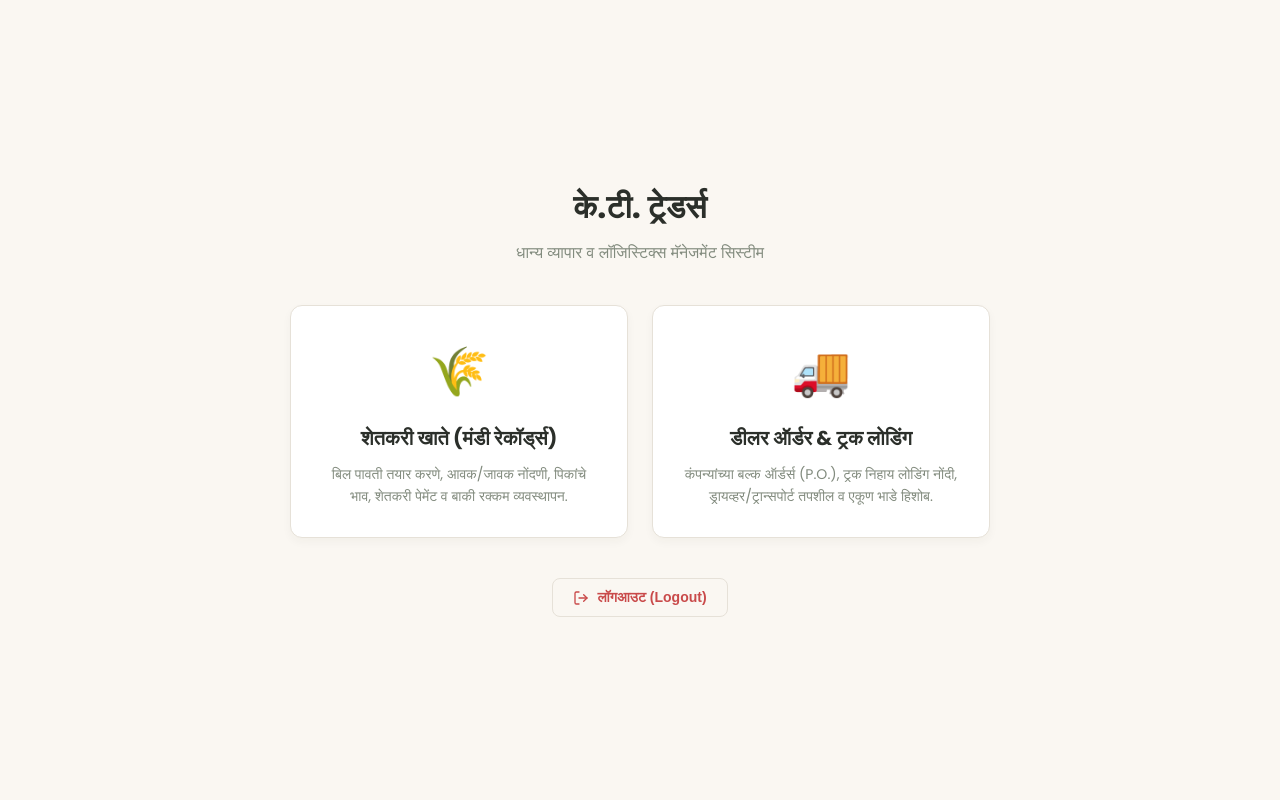
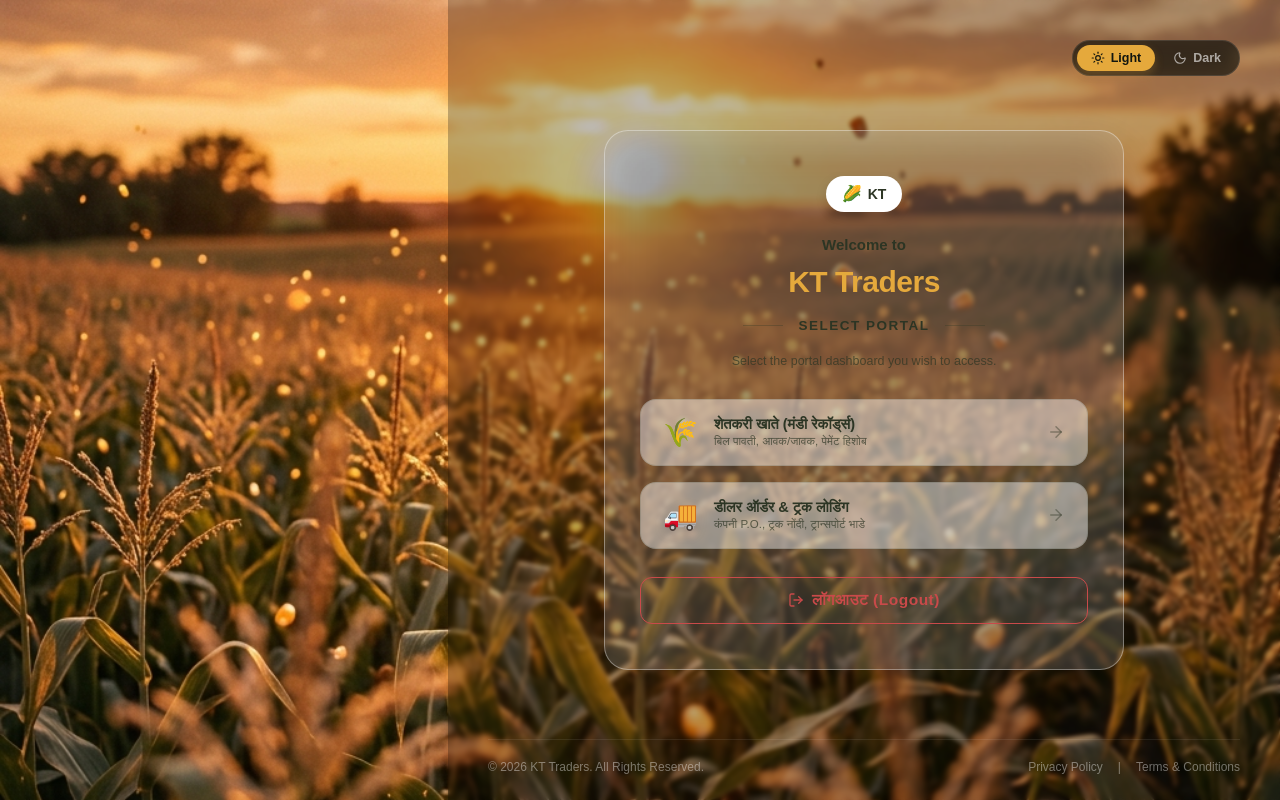
Before and after one commit to MAYURSHEWALE12/mandi-record-keeper, a React (Create React App) app in the folder frontend/: page /select-dashboard in a window 1280 px wide. Built offline with nearby package versions, Linux system fonts and the light colour scheme; no server answers; sample sign-in values are in the browser's storage.

Commit message:
feat: implement matching split screen glassmorphism portal selection menu

```diff
--- a/frontend/src/components/loginpage/LoginPage.css
+++ b/frontend/src/components/loginpage/LoginPage.css
@@ -669,3 +669,89 @@ body.dark-theme .help-widget {
   background: rgba(0, 0, 0, 0.2);
   border-color: rgba(255, 255, 255, 0.04);
 }
+
+/* ---- Portal Selection Buttons (Light Mode Default) ---- */
+.glass-selection-btn {
+  width: 100%;
+  display: flex;
+  align-items: center;
+  justify-content: space-between;
+  padding: 16px 22px;
+  background: rgba(255, 255, 255, 0.45); /* Bright translucent in light theme */
+  border: 1px solid rgba(44, 53, 36, 0.15);
+  border-radius: 16px;
+  color: #12160F;
+  cursor: pointer;
+  transition: all 0.25s ease;
+  text-align: left;
+}
+
+.glass-selection-btn:hover {
+  transform: translateY(-2px);
+  background: rgba(255, 255, 255, 0.75);
+  border-color: #E5A93C;
+  box-shadow: 0 8px 20px rgba(0, 0, 0, 0.08);
+}
+
+.btn-portal-content {
+  display: flex;
+  align-items: center;
+  gap: 16px;
+}
+
+.btn-portal-emoji {
+  font-size: 28px;
+  filter: drop-shadow(0 4px 6px rgba(0,0,0,0.1));
+}
+
+.btn-portal-text-wrap h4 {
+  font-size: 14.5px;
+  font-weight: 700;
+  color: #2C3524;
+  margin-bottom: 2px;
+}
+
+.btn-portal-text-wrap p {
+  font-size: 11.5px;
+  color: rgba(44, 53, 36, 0.7);
+}
+
+.btn-arrow {
+  color: rgba(44, 53, 36, 0.4);
+  transition: transform 0.25s ease, color 0.25s ease;
+}
+
+.glass-selection-btn:hover .btn-arrow {
+  transform: translateX(4px);
+  color: #E5A93C;
+}
+
+/* Dark mode overrides for selection buttons */
+body.dark-theme .glass-selection-btn {
+  background: rgba(0, 0, 0, 0.25);
+  border-color: rgba(255, 255, 255, 0.08);
+  color: #fff;
+}
+
+body.dark-theme .glass-selection-btn:hover {
+  background: rgba(0, 0, 0, 0.35);
+  border-color: #E5A93C;
+  box-shadow: 0 8px 20px rgba(0, 0, 0, 0.2);
+}
+
+body.dark-theme .btn-portal-text-wrap h4 {
+  color: #fff;
+}
+
+body.dark-theme .btn-portal-text-wrap p {
+  color: rgba(255, 255, 255, 0.55);
+}
+
+body.dark-theme .btn-arrow {
+  color: rgba(255, 255, 255, 0.4);
+}
+
+/* Logout button hover state */
+.logout-btn-selection:hover {
+  background: rgba(201, 74, 74, 0.1) !important;
+}
--- a/frontend/src/pages/DashboardSelection.jsx
+++ b/frontend/src/pages/DashboardSelection.jsx
@@ -1,9 +1,31 @@
-import React from "react";
+import React, { useState, useEffect } from "react";
 import { useNavigate } from "react-router-dom";
-import { LogOut } from "lucide-react";
+import { LogOut, Sun, Moon, Phone, Award, Users, Truck, ArrowRight } from "lucide-react";
+import "../components/loginpage/LoginPage.css";
 
 const DashboardSelection = () => {
   const navigate = useNavigate();
+  const [isDark, setIsDark] = useState(() => {
+    return localStorage.getItem("theme") === "dark";
+  });
+
+  useEffect(() => {
+    if (isDark) {
+      document.body.classList.add("dark-theme");
+    } else {
+      document.body.classList.remove("dark-theme");
+    }
+  }, [isDark]);
+
+  const toggleTheme = (theme) => {
+    if (theme === "dark") {
+      setIsDark(true);
+      localStorage.setItem("theme", "dark");
+    } else {
+      setIsDark(false);
+      localStorage.setItem("theme", "light");
+    }
+  };
 
   const handleLogout = () => {
     localStorage.removeItem("token");
@@ -12,127 +34,164 @@ const DashboardSelection = () => {
 
   return (
     <div
-      className="dashboard-selection-wrap"
+      className="login-container-wrapper"
       style={{
-        display: "flex",
-        flexDirection: "column",
-        alignItems: "center",
-        justifyContent: "center",
-        minHeight: "100vh",
-        background: "var(--bg)",
-        fontFamily: "'Poppins', 'Mukta', sans-serif",
-        padding: "20px",
-        transition: "background 0.25s ease",
+        background: `url(${process.env.PUBLIC_URL + "/maharashtra-corn-field.png"}) center/cover no-repeat`
       }}
     >
-      <div style={{ textAlign: "center", marginBottom: "40px" }}>
-        <h1 style={{ fontSize: "32px", fontWeight: "800", color: "var(--text-primary)", margin: "0 0 10px 0" }}>
-          के.टी. ट्रेडर्स
-        </h1>
-        <p style={{ fontSize: "16px", color: "var(--text-muted)", margin: 0 }}>
-          धान्य व्यापार व लॉजिस्टिक्स मॅनेजमेंट सिस्टीम
-        </p>
+      <div className="login-split-layout">
+        {/* LEFT PANEL: Branding & Info */}
+        <div className="login-left-pane">
+          <div className="left-brand">
+            <div className="brand-logo-wrap">
+              <span className="logo-icon-corn">🌽</span>
+              <div className="brand-text">
+                <span className="kt-text">KT</span>
+                <span className="traders-text">TRADERS</span>
+              </div>
+            </div>
+            <p className="brand-tagline">Connecting Dealers. Growing Together.</p>
           </div>
 
-      <div
-        style={{
-          display: "flex",
-          gap: "24px",
-          width: "100%",
-          maxWidth: "700px",
-          flexWrap: "wrap",
-          justifyContent: "center",
-        }}
-      >
-        {/* CARD 1: FARMER RECORDS */}
-        <div
-          onClick={() => navigate("/dashboard")}
-          style={{
-            flex: "1 1 300px",
-            background: "var(--bg-card)",
-            border: "1px solid var(--border)",
-            borderRadius: "12px",
-            padding: "30px",
-            cursor: "pointer",
-            textAlign: "center",
-            boxShadow: "var(--shadow-md)",
-            transition: "transform 150ms ease, border-color 150ms ease, background 0.25s ease",
-          }}
-          onMouseEnter={(e) => {
-            e.currentTarget.style.transform = "translateY(-4px)";
-            e.currentTarget.style.borderColor = "var(--accent)";
-          }}
-          onMouseLeave={(e) => {
-            e.currentTarget.style.transform = "translateY(0)";
-            e.currentTarget.style.borderColor = "var(--border)";
-          }}
-        >
-          <div style={{ fontSize: "48px", marginBottom: "15px" }}>🌾</div>
-          <h2 style={{ fontSize: "20px", fontWeight: "700", color: "var(--text-primary)", marginBottom: "10px" }}>
-            शेतकरी खाते (मंडी रेकॉर्ड्स)
-          </h2>
-          <p style={{ fontSize: "14px", color: "var(--text-muted)", lineHeight: "1.6" }}>
-            बिल पावती तयार करणे, आवक/जावक नोंदणी, पिकांचे भाव, शेतकरी पेमेंट व बाकी रक्कम व्यवस्थापन.
-          </p>
+          <div className="left-hero-text">
+            <h2>Premium Quality Corn.<br />Stronger Relationships.<br />Sustainable Growth.</h2>
           </div>
 
-        {/* CARD 2: DEALER DISPATCHES */}
-        <div
+          <div className="features-list">
+            <div className="feature-item">
+              <div className="feature-icon-box">
+                <Award size={20} />
+              </div>
+              <div className="feature-info">
+                <h4>Quality Assured</h4>
+                <p>Best quality corn sourced from trusted farms.</p>
+              </div>
+            </div>
+
+            <div className="feature-item">
+              <div className="feature-icon-box">
+                <Users size={20} />
+              </div>
+              <div className="feature-info">
+                <h4>Dealer First</h4>
+                <p>Dedicated support and exclusive benefits for our dealers.</p>
+              </div>
+            </div>
+
+            <div className="feature-item">
+              <div className="feature-icon-box">
+                <Truck size={20} />
+              </div>
+              <div className="feature-info">
+                <h4>Timely Delivery</h4>
+                <p>Reliable logistics ensuring on-time delivery.</p>
+              </div>
+            </div>
+          </div>
+
+          <div className="help-widget">
+            <Phone className="help-icon" size={20} />
+            <div className="help-info">
+              <p className="help-title">Need Help?</p>
+              <p className="help-desc">Our support team is here for you.</p>
+              <p className="help-phone">+91 98502 92298</p>
+            </div>
+          </div>
+        </div>
+
+        {/* RIGHT PANEL: Selection Options & Controls */}
+        <div className="login-right-pane">
+          {/* Top-Right Theme Toggle Switcher */}
+          <div className="top-theme-toggle">
+            <div className="theme-toggle-pill">
+              <button
+                className={`theme-pill-btn ${!isDark ? "active" : ""}`}
+                onClick={() => toggleTheme("light")}
+              >
+                <Sun size={14} />
+                <span>Light</span>
+              </button>
+              <button
+                className={`theme-pill-btn ${isDark ? "active" : ""}`}
+                onClick={() => toggleTheme("dark")}
+              >
+                <Moon size={14} />
+                <span>Dark</span>
+              </button>
+            </div>
+          </div>
+
+          <div className="glass-login-card select-portal-card" style={{ maxWidth: "520px" }}>
+            <div className="card-brand-badge">
+              <span className="badge-corn">🌽</span>
+              <span className="badge-logo-text">KT</span>
+            </div>
+
+            <h3 className="welcome-heading">Welcome to</h3>
+            <h2 className="company-heading">KT Traders</h2>
+
+            <div className="portal-subheading-wrap">
+              <div className="subheading-line"></div>
+              <span className="portal-subheading">Select Portal</span>
+              <div className="subheading-line"></div>
+            </div>
+
+            <p className="secure-access-text">Select the portal dashboard you wish to access.</p>
+
+            <div className="portal-selection-buttons-wrap" style={{ display: "flex", flexDirection: "column", gap: "16px", margin: "20px 0 28px" }}>
+              {/* Option 1: Farmer portal */}
+              <button
+                onClick={() => navigate("/dashboard")}
+                className="glass-selection-btn"
+              >
+                <div className="btn-portal-content">
+                  <span className="btn-portal-emoji">🌾</span>
+                  <div className="btn-portal-text-wrap">
+                    <h4>शेतकरी खाते (मंडी रेकॉर्ड्स)</h4>
+                    <p>बिल पावती, आवक/जावक, पेमेंट हिशोब</p>
+                  </div>
+                </div>
+                <ArrowRight size={18} className="btn-arrow" />
+              </button>
+
+              {/* Option 2: Dealer portal */}
+              <button
                 onClick={() => navigate("/dealer-dashboard")}
-          style={{
-            flex: "1 1 300px",
-            background: "var(--bg-card)",
-            border: "1px solid var(--border)",
-            borderRadius: "12px",
-            padding: "30px",
-            cursor: "pointer",
-            textAlign: "center",
-            boxShadow: "var(--shadow-md)",
-            transition: "transform 150ms ease, border-color 150ms ease, background 0.25s ease",
-          }}
-          onMouseEnter={(e) => {
-            e.currentTarget.style.transform = "translateY(-4px)";
-            e.currentTarget.style.borderColor = "var(--accent)";
-          }}
-          onMouseLeave={(e) => {
-            e.currentTarget.style.transform = "translateY(0)";
-            e.currentTarget.style.borderColor = "var(--border)";
-          }}
+                className="glass-selection-btn"
               >
-          <div style={{ fontSize: "48px", marginBottom: "15px" }}>🚚</div>
-          <h2 style={{ fontSize: "20px", fontWeight: "700", color: "var(--text-primary)", marginBottom: "10px" }}>
-            डीलर ऑर्डर & ट्रक लोडिंग
-          </h2>
-          <p style={{ fontSize: "14px", color: "var(--text-muted)", lineHeight: "1.6" }}>
-            कंपन्यांच्या बल्क ऑर्डर्स (P.O.), ट्रक निहाय लोडिंग नोंदी, ड्रायव्हर/ट्रान्सपोर्ट तपशील व एकूण भाडे हिशोब.
-          </p>
+                <div className="btn-portal-content">
+                  <span className="btn-portal-emoji">🚚</span>
+                  <div className="btn-portal-text-wrap">
+                    <h4>डीलर ऑर्डर & ट्रक लोडिंग</h4>
+                    <p>कंपनी P.O., ट्रक नोंदी, ट्रान्सपोर्ट भाडे</p>
                   </div>
+                </div>
+                <ArrowRight size={18} className="btn-arrow" />
+              </button>
             </div>
 
             <button
               onClick={handleLogout}
-        style={{
-          marginTop: "40px",
-          background: "transparent",
-          border: "1px solid var(--border)",
-          padding: "10px 20px",
-          borderRadius: "8px",
-          cursor: "pointer",
-          display: "flex",
-          alignItems: "center",
-          gap: "8px",
-          color: "var(--red)",
-          fontWeight: "600",
-          fontSize: "14px",
-          transition: "background 150ms ease, border-color 0.25s ease",
-        }}
-        onMouseEnter={(e) => (e.currentTarget.style.background = "var(--red-bg)")}
-        onMouseLeave={(e) => (e.currentTarget.style.background = "transparent")}
+              className="glass-submit-btn logout-btn-selection"
+              style={{ background: "transparent", border: "1px solid var(--red)", color: "var(--red)", boxShadow: "none" }}
             >
               <LogOut size={16} />
               <span>लॉगआउट (Logout)</span>
             </button>
           </div>
+
+          {/* Global Footer */}
+          <footer className="login-footer">
+            <p className="footer-copyright">© 2026 KT Traders. All Rights Reserved.</p>
+            <div className="footer-links">
+              <span>Privacy Policy</span>
+              <span className="divider">|</span>
+              <span>Terms & Conditions</span>
+            </div>
+          </footer>
+        </div>
+      </div>
+    </div>
   );
 };
 
```
Lines whose indentation alone changed are shown as unchanged.
